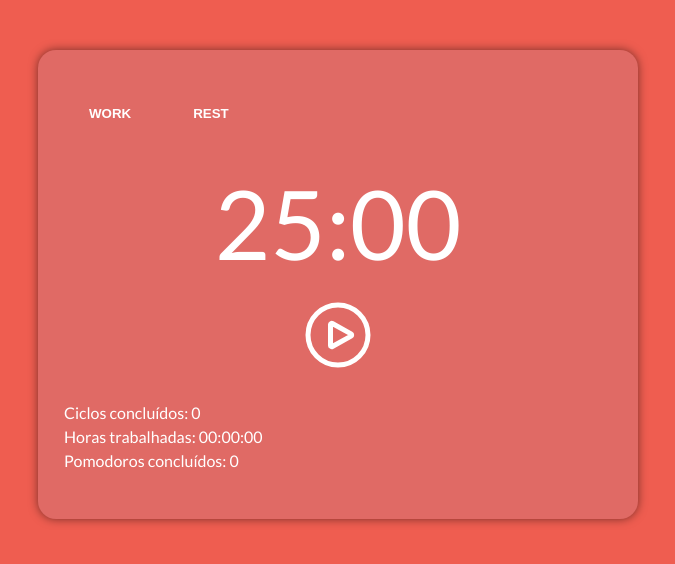
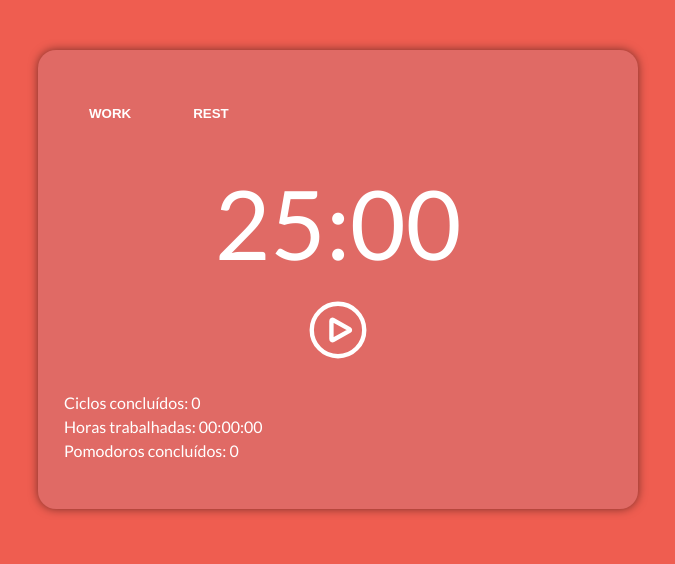
Before and after one commit to codemoises/pomodoro, a React (Create React App) app: page / in a window 1280 px wide. Shown: the top 564 px of the page, without its empty margins (302-977 px from the left). Built offline with nearby package versions, Linux system fonts and the light colour scheme; the HTML template or start-up script is replaced by a standard one.

Commit message:
indentação e width do botão de play e pause

```diff
--- a/src/index.css
+++ b/src/index.css
@@ -80,7 +80,7 @@ body {
 }
 
 .pomodoro .play-and-pause .button-width {
-  width: 80px;
+  width: 70px;
 }
 
 .pomodoro .details {
```
Also changed, not shown: src/components/pomodoro-timer.tsx (indentation only).
